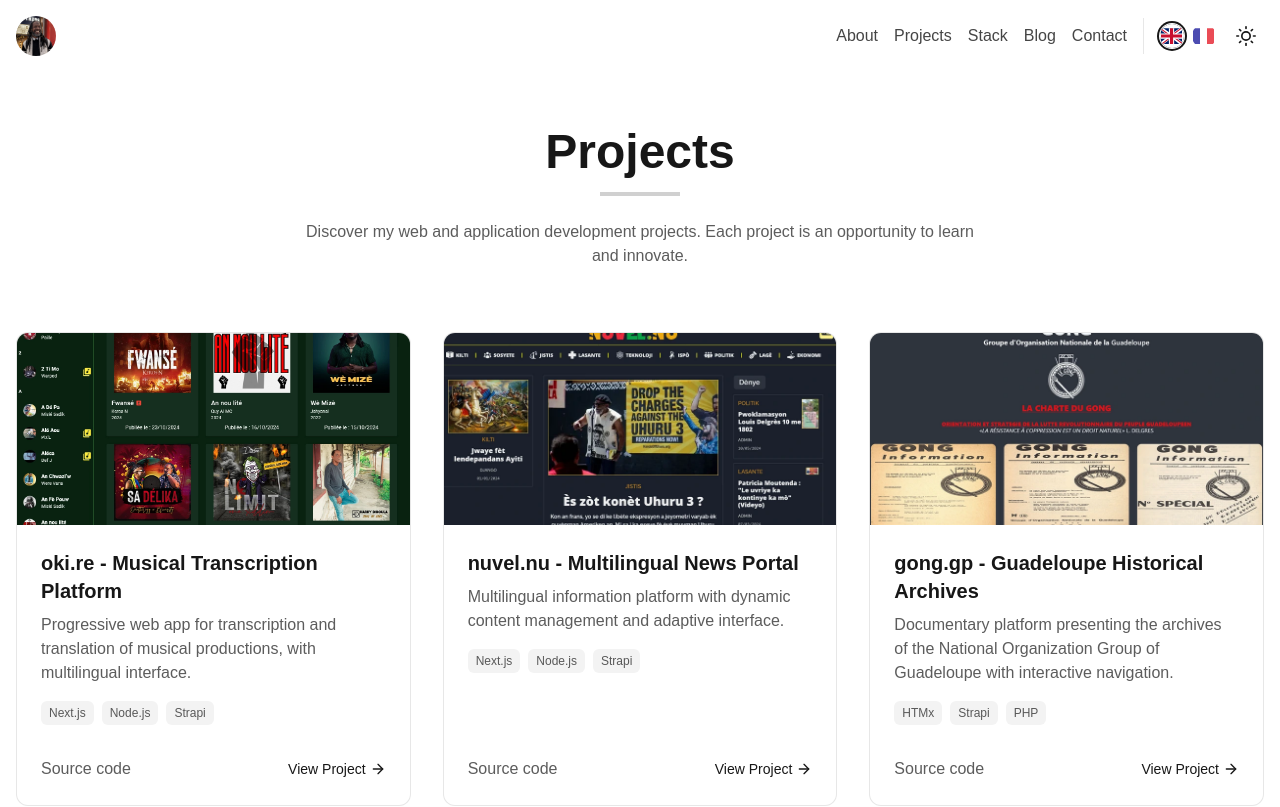
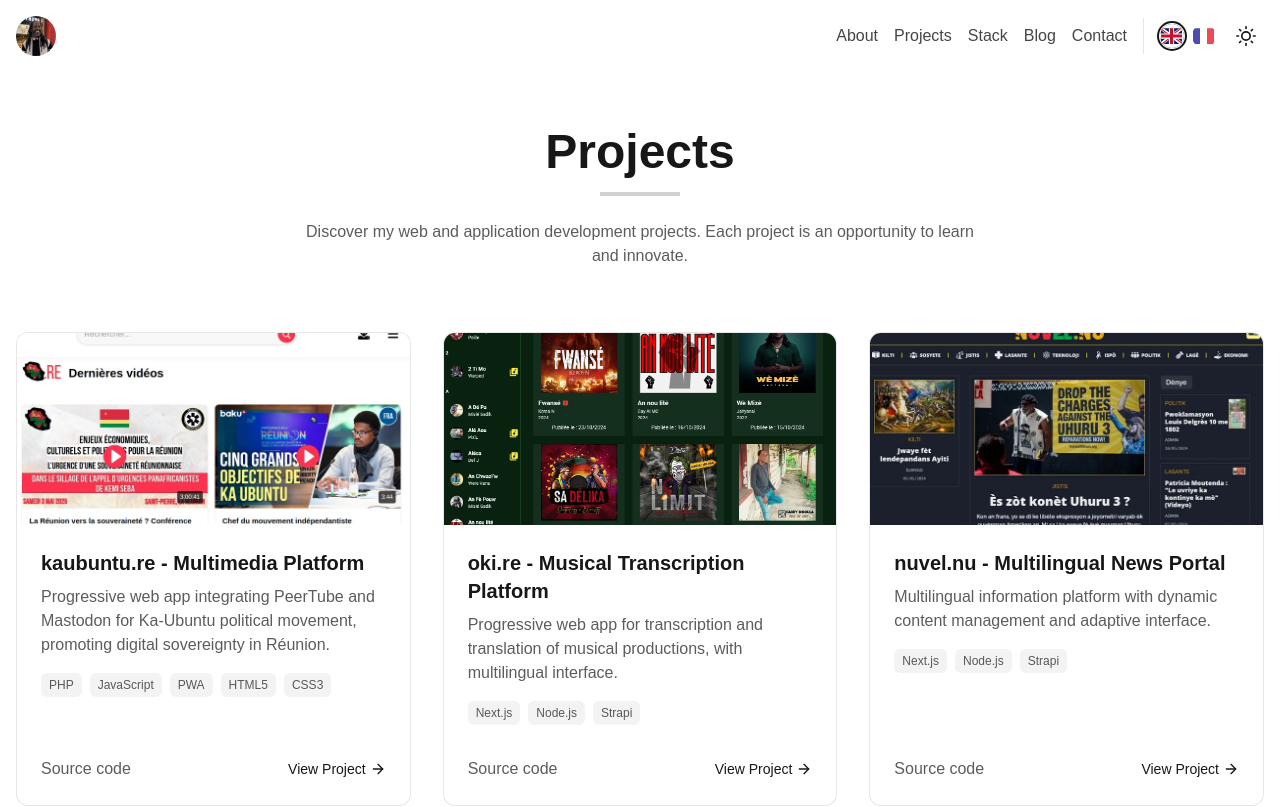
Before and after one commit to cedric-famibelle-pronzola/cedric-pronzola-v2, a Next.js app: page /en/projects in a window 1280 px wide. Shown: the top 807 px of the page. Built offline with nearby package versions, Linux system fonts and the light colour scheme.

Commit message:
feat: add kaubuntu.re project

```diff
--- a/app/components/ProjectsList.tsx
+++ b/app/components/ProjectsList.tsx
@@ -7,7 +7,7 @@
 import ProjectImage from './ProjectImage';
 import { useTranslations } from 'next-intl';
 
-const projectIds = ['oki', 'nuvel', 'gong', 'jwe', 'konstitisyon'];
+const projectIds = ['kaubuntu', 'oki', 'nuvel', 'gong', 'jwe', 'konstitisyon'];
 
 type ProjectsListProps = {
   showAll?: boolean;
@@ -39,6 +39,7 @@
   // Helper function to get the domain extension for each project
   function getDomainExtension(id: string): string {
     switch(id) {
+      case 'kaubuntu': return '.re';
       case 'oki': return '.re';
       case 'nuvel': return '.nu';
       case 'gong': return '.gp';
@@ -90,7 +91,7 @@
 
                 <div className="flex justify-between pt-4">
                   <a
-                    href={`https://codeberg.org/OKI/${project.link.replace('https://', '')}`}
+                    href={`https://codeberg.org/${project.projectId === 'kaubuntu' ? 'Ka-Ubuntu' : 'OKI'}/${project.link.replace('https://', '')}`}
                     target="_blank"
                     rel="noopener noreferrer"
                     className="text-foreground/70 hover:text-foreground transition-colors"
--- a/messages/en.json
+++ b/messages/en.json
@@ -44,6 +44,11 @@
       "viewProject": "View Project",
       "sourceCode": "Source code",
       "projectsList": {
+        "kaubuntu": {
+          "title": "kaubuntu.re - Multimedia Platform",
+          "description": "Progressive web app integrating PeerTube and Mastodon for Ka-Ubuntu political movement, promoting digital sovereignty in Réunion.",
+          "technologies": "PHP,JavaScript,PWA,HTML5,CSS3"
+        },
         "oki": {
           "title": "oki.re - Musical Transcription Platform",
           "description": "Progressive web app for transcription and translation of musical productions, with multilingual interface.",
--- a/messages/fr.json
+++ b/messages/fr.json
@@ -44,6 +44,11 @@
       "viewProject": "Voir le projet",
       "sourceCode": "Code source",
       "projectsList": {
+        "kaubuntu": {
+          "title": "kaubuntu.re - Plateforme multimédia",
+          "description": "Application web progressive intégrant PeerTube et Mastodon pour le mouvement politique Ka-Ubuntu, promouvant la souveraineté numérique à La Réunion.",
+          "technologies": "PHP,JavaScript,PWA,HTML5,CSS3"
+        },
         "oki": {
           "title": "oki.re - Plateforme de transcriptions musicales",
           "description": "Application web progressive pour la transcription et traduction de productions musicales, avec interface multilingue.",
```
Also changed, not shown: public/images/projects/kaubuntu.re-800x450.webp (added).
